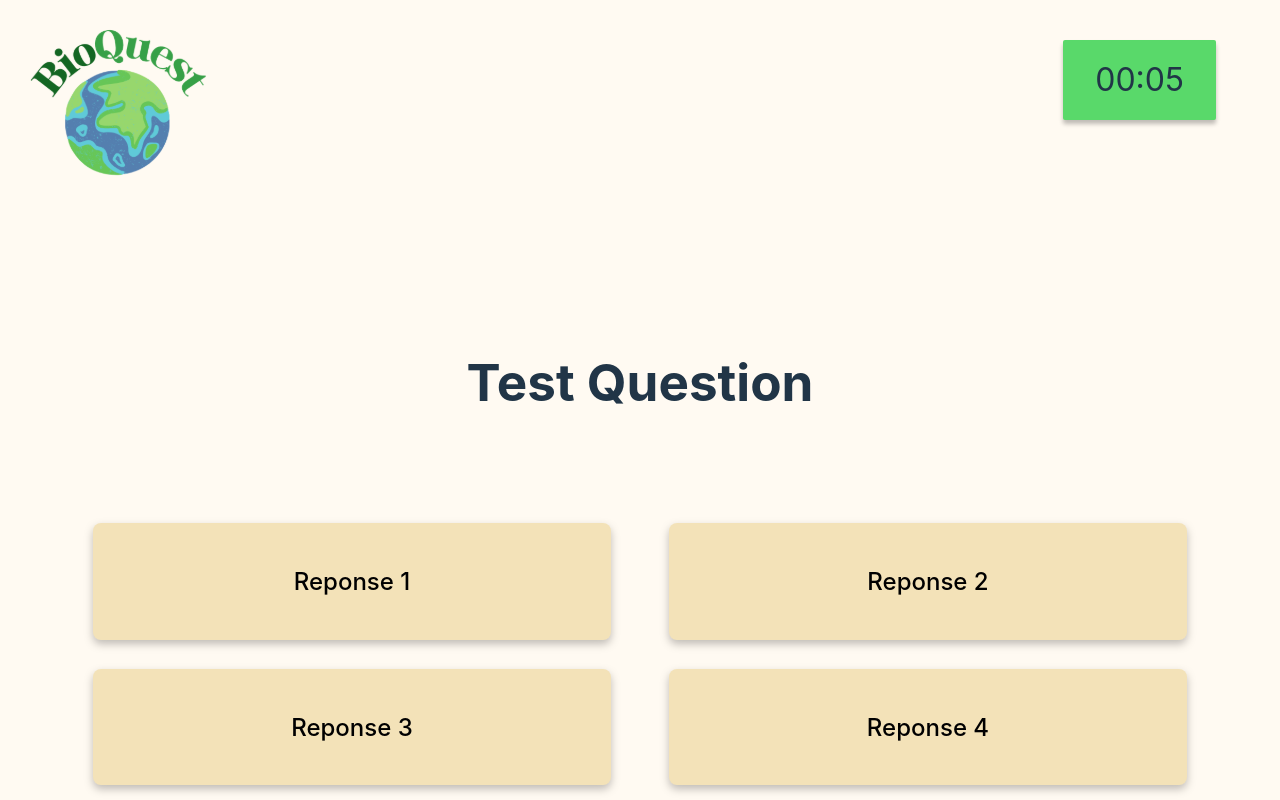
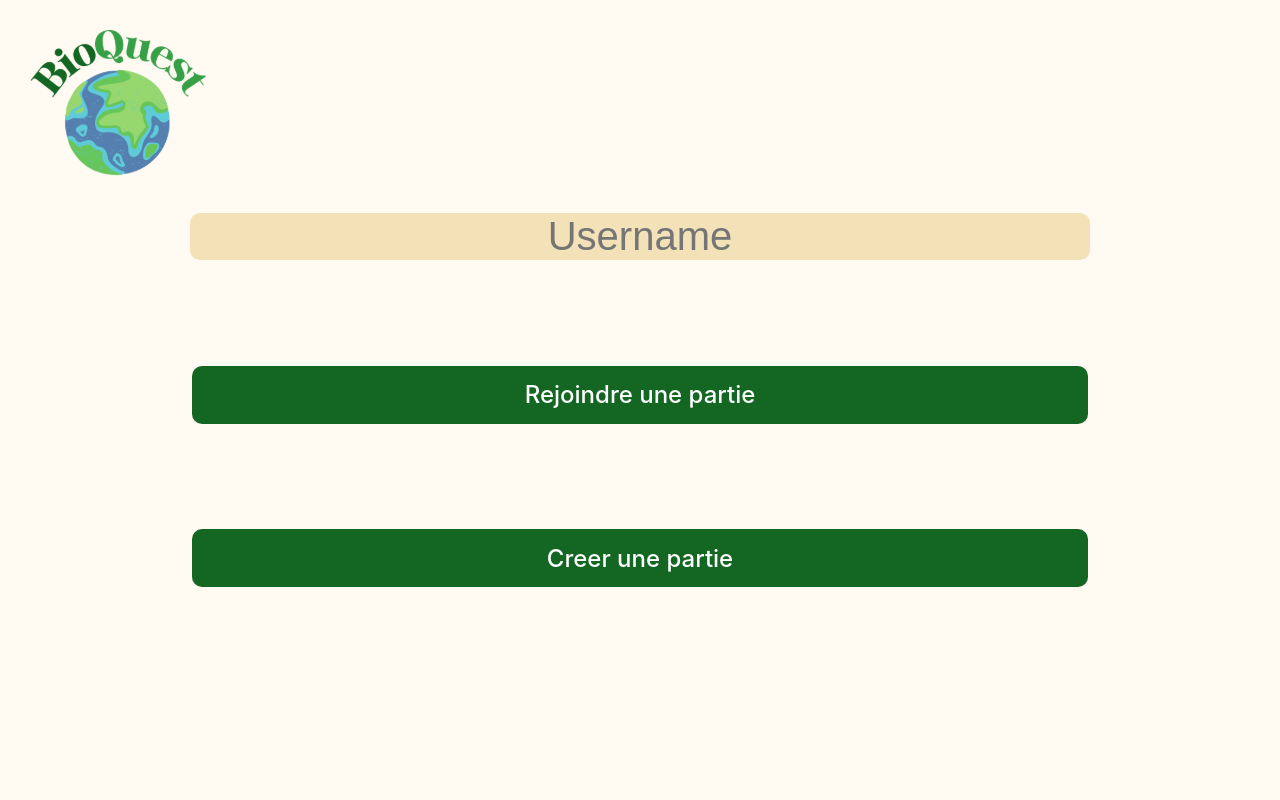
Before and after one commit to Dalvii/nuit-info2024, a React (Vite) app: page / in a window 1280 px wide. Built offline with nearby package versions, Linux system fonts and the light colour scheme; no server answers.

Commit message:
Update login functionality and styles

```diff
--- a/src/App.css
+++ b/src/App.css
@@ -61,7 +61,36 @@ transition: all 0.5s ease-in-out;
   align-items: center;
 }
 
+.loginDiv{
+  width: 100%;
+  height: 60%;
+  display: flex;
+  flex-direction: column;
+  justify-content: space-around;
+  align-items: center;
 
+}
+.loginDiv input{
+  background-color: var(--button-color);
+  width: 70%;
+  border-radius: 10px;
+  border: none;
+  font-size: 2.5em;
+  text-align: center;
+}
+.loginDiv button{
+  background-color:#146623;
+  width: 70%;
+  border-radius: 10px;
+  border: none;
+  color: white;
+  font-size: 1.5em;
+  text-align: center;
+  transition: all 0.2s ease-in-out;
+}
+.loginDiv button input{
+  font-size: 1em;
+}
 .answer{
   background-color: var(--button-color);
   font-size: 1.5em;
@@ -75,8 +104,7 @@ transition: all 0.5s ease-in-out;
 }
 @media (min-width: 768px) {
   #root>div{
-    justify-content: flex-end;
-    marin-bottom: 10%;
+    margin-bottom: 10%;
   }
   .listAnswer{
     margin-top: 5%;
--- a/src/App.tsx
+++ b/src/App.tsx
@@ -13,7 +13,7 @@ import logo from './assets/logo.svg';
 function App() {
 	const [pseudo, setPseudo] = useState('')
 	const [listPlayer, setListPlayer] = useState<Player[]>([])
-	const [isLogged, setIsLogged] = useState(true)
+	const [isLogged, setIsLogged] = useState(false)
 
 	const [questionOrAnswer, setQuestionOrAnswer] = useState('question')
 	const [trueAnswer, setTrueAnswer] = useState<number | null>(null)
@@ -45,6 +45,12 @@ function App() {
 		})
 	}
 
+	function createGame() {
+		socket.createGame(pseudo);
+		socket.gameCreatedEvent((gameId) => {
+			setIsLogged(true)
+		})
+	}
 	function sendAnswer(answer: Answer) {
 		socket.sendAnswer('' + answer.id);
 
@@ -66,12 +72,12 @@ function App() {
 
 	return (
 		<div>
+			<img className='logo' src={logo} alt="logo" />
 			{isLogged == true ? (
 				<>
 
 					{currentQuestion ? (
 						<>
-							<img className='logo' src={logo} alt="logo" />
 							<Timer initialValue={currentQuestion.time} />
 							<Question
 								id={currentQuestion.id}
@@ -87,7 +93,7 @@ function App() {
 					)}
 				</>
 
-			) : <Login join={() => login()} pseudo={pseudo} setPseudo={setPseudo} />}
+			) : <Login createGame={()=> createGame()} join={() => login()} pseudo={pseudo} setPseudo={setPseudo} />}
 		</div>
 	)
 }
--- a/src/components/Login.tsx
+++ b/src/components/Login.tsx
@@ -1,15 +1,40 @@
+import { useState } from "react";
+
 interface Props {
     join: () => void;
+    createGame: () => void;
     pseudo: string;
     setPseudo: (pseudo: string) => void;
 }
 
-export const Login = ({ join, setPseudo, pseudo }: Props) => {
+export const Login = ({ createGame, join, setPseudo, pseudo }: Props) => {
+    const [showInput, setShowInput] = useState(false);
+    const [partyCode, setPartyCode] = useState("");
+
+    const handleJoinClick = () => {
+        setShowInput(true);
+    };
+
+    const handleCreateClick = () => {
+        createGame();
+    };
+
+    const handleInputChange = (e: React.ChangeEvent<HTMLInputElement>) => {
+        setPartyCode(e.target.value);
+    };
+
     return (
-        <>
-            <h1>Quiz multijoueur</h1>
-            <input type="text" value={pseudo} onChange={(e) => setPseudo(e.target.value)} />
-            <button onClick={() => join()}>Entrer</button>
-        </>
-    )
-}
+        <div className="loginDiv">
+            <input type="text" placeholder="Username" value={pseudo} onChange={(e) => setPseudo(e.target.value)} />
+
+            <>
+                <button onClick={handleJoinClick}>Rejoindre une partie
+                {showInput ? (
+                    <input type="text" placeholder="Party Code" value={partyCode} onChange={handleInputChange} />) : ''}
+                </button>
+                <button onClick={handleCreateClick}>Creer une partie</button>
+            </>
+
+        </div>
+    );
+};
--- a/src/components/Question.tsx
+++ b/src/components/Question.tsx
@@ -1,6 +1,5 @@
 import { useState } from "react";
 import { QuestionType } from "../shared/types";
-import logo from "../assets/logo.svg";
 interface Answer {
     id: number;
     text: string;
--- a/src/socket.ts
+++ b/src/socket.ts
@@ -38,6 +38,14 @@ class SocketService {
     public sendAnswer(answer: string) {
         this.socket.emit('sendAnswer', answer);
     }
+    public createGame(pseudo:string) {
+        this.socket.emit('create_game',pseudo);
+    }
+    public gameCreatedEvent(callback: (gameId: string) => void) {
+        this.socket.on('game_created', (gameId: string) => {
+            callback(gameId);
+        });
+    }
 
     public join(pseudo: Player['pseudo']) {
         this.socket.emit('join', pseudo);
```
